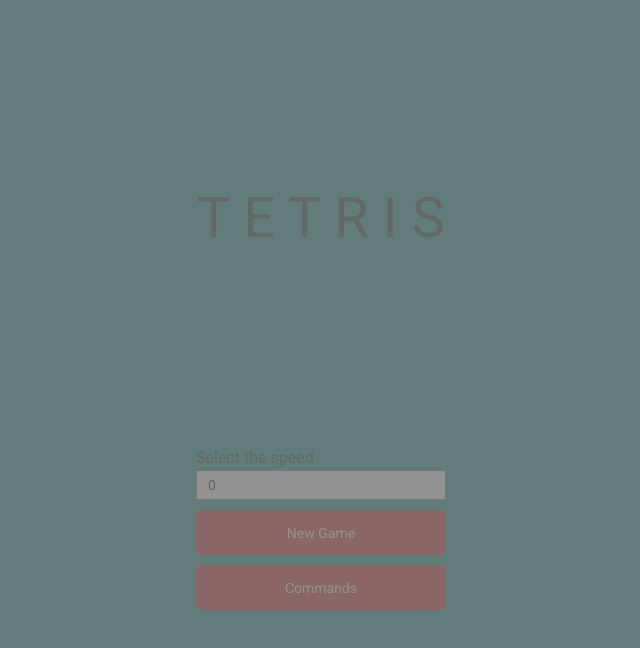
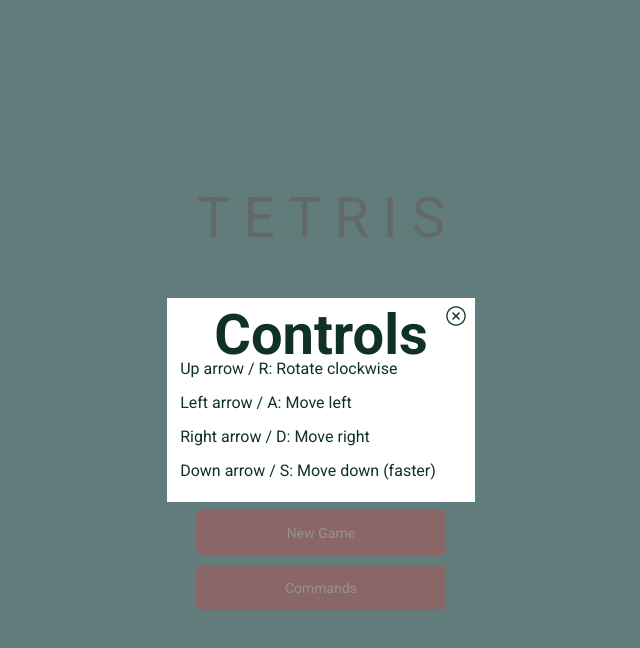
Before and after one commit to FernandoAlmeida2/tetris, a React (Create React App) app: page / in a window 1280 px wide. Both pictures are taken after a click on the button "Commands". Shown: the top 648 px of the page, without its empty margins (319-959 px from the left). Built offline with nearby package versions, Linux system fonts and the light colour scheme.

Commit message:
feat: add controls panel informations in menu page

```diff
--- a/package.json
+++ b/package.json
@@ -14,6 +14,7 @@
     "match-sorter": "^6.3.1",
     "react": "^18.2.0",
     "react-dom": "^18.2.0",
+    "react-icons": "^4.9.0",
     "react-router-dom": "^6.11.2",
     "react-scripts": "5.0.1",
     "sort-by": "^1.2.0",
--- /dev/null
+++ b/src/components/InfoCommands/Commands.tsx
@@ -0,0 +1,22 @@
+import { Container, IconStyle, InfoDiv } from "./styles";
+import {IoIosCloseCircleOutline} from "react-icons/io";
+import { Dispatch, SetStateAction } from "react";
+
+type Props = {
+    setDisplayInfo: Dispatch<SetStateAction<boolean>>;
+}
+
+export default function Commands({setDisplayInfo} : Props) {
+  return (
+    <Container>
+      <InfoDiv>
+        <IconStyle><IoIosCloseCircleOutline size={"24px"} onClick={() => setDisplayInfo(false)} /></IconStyle>
+        <h1>Controls</h1>
+        <p>Up arrow / R: Rotate clockwise</p>
+        <p>Left arrow / A: Move left</p>
+        <p>Right arrow / D: Move right</p>
+        <p>Down arrow / S: Move down (faster)</p>
+      </InfoDiv>
+    </Container>
+  );
+}
--- /dev/null
+++ b/src/components/InfoCommands/styles.ts
@@ -0,0 +1,34 @@
+import styled from "styled-components";
+
+export const Container = styled.div`
+  position: fixed;
+  left: 0;
+  top: 0;
+  z-index: 2;
+  min-height: 100%;
+  width: 100%;
+  background: rgba(119, 119, 119, 0.8);
+  display: flex;
+  justify-content: center;
+  align-items: center;
+`;
+export const InfoDiv = styled.div`
+  position: relative;
+  height: 16vw;
+  width: 24vw;
+  background-color: #fff;
+  padding: 2vw 1vw 0 1vw;
+  h1 {
+    text-align: center;
+    font-size: 16px;
+    font-weight: 700;
+    line-height: 24px;
+  }
+`;
+
+export const IconStyle = styled.div`
+  position: absolute;
+  top: 0.5vw;
+  right: 0.5vw;
+  cursor: pointer;
+`;
--- a/src/pages/Menu/Menu.styles.ts
+++ b/src/pages/Menu/Menu.styles.ts
@@ -91,16 +91,3 @@
     display: none;
   }
 `;
-
-export const InfoDiv = styled.div`
-  position: fixed;
-  left: 0;
-  top: 0;
-  z-index: 2;
-  min-height: 100%;
-  width: 100%;
-  background: rgba(119, 119, 119, 0.8);
-  display: flex;
-  justify-content: center;
-  align-items: center;
-`
--- a/src/pages/Menu/Menu.tsx
+++ b/src/pages/Menu/Menu.tsx
@@ -1,6 +1,7 @@
 import { useState } from "react";
 import { useNavigate } from "react-router-dom";
-import { Container, InfoButton, InfoDiv, InputStyle, StartButton } from "./Menu.styles";
+import Commands from "../../components/InfoCommands/Commands";
+import { Container, InfoButton, InputStyle, StartButton } from "./Menu.styles";
 
 export default function Menu() {
   const navigate = useNavigate();
@@ -24,7 +25,7 @@
         </label>
         <StartButton onClick={() => navigate(`/game/${speed}`)}>New Game</StartButton>
         <InfoButton onClick={() => setDisplayInfo(!displayInfo)}>Commands</InfoButton>
-        {displayInfo && <InfoDiv />}
+        {displayInfo && <Commands setDisplayInfo={setDisplayInfo} />}
       </div>
     </Container>
   );
```
Also changed, not shown: 1 other file (tests, documents, lock files or other folders).
